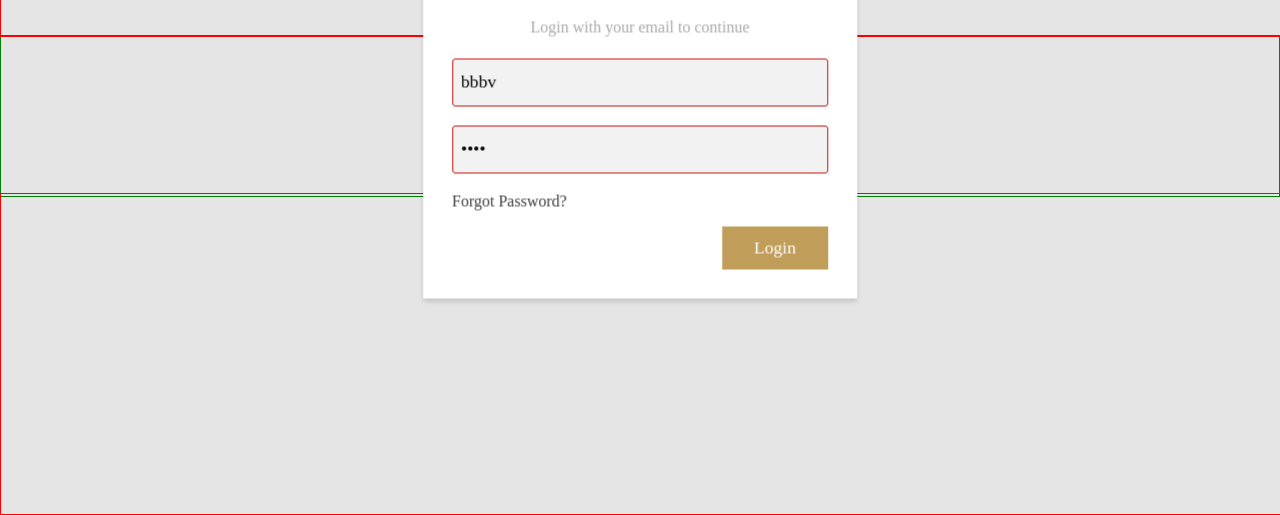
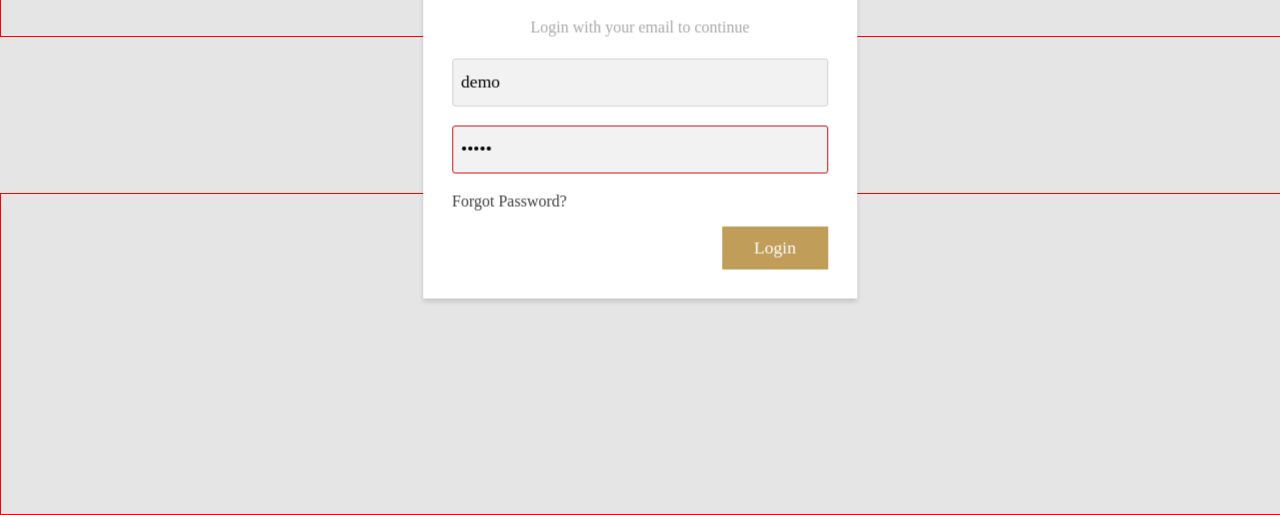
Before and after one commit to jeremygooch/login-transition, a plain HTML site: page index.html in a window 1280 px wide. Both pictures are taken after a click on the input "Login". Shown: the part 285-800 px from the top of the page. Drawn offline with Linux system fonts and the light colour scheme; a small style sheet from the web is missing.

Commit message:
Removed erroneous dom elements for the captured text between multiple logins. Also added in placeholder for success animation.

```diff
--- a/css/style.css
+++ b/css/style.css
@@ -183,7 +183,7 @@ h4 { color: #a9a9a9; }
     bottom: 0;
 }
 .left-panel, .right-panel {
-    border: 1px solid green;
+    /* border: 1px solid green; */
     width: 50vw; height: 20vh;
     position: absolute;
     top: 40vh;
@@ -195,7 +195,6 @@ h4 { color: #a9a9a9; }
 .right-panel {
     right: 0;
 }
-
 .remove-login {
-
+    border: 1px solid yellow;
 }
--- a/index.html
+++ b/index.html
@@ -23,10 +23,10 @@
 	    <h1>Login</h1>
 	    <h4>Login with your email to continue</h4>
 	    <span class="input-email-wrapper">
-	      <input class="form-input" type="text" name="email" value="bbbv" id="email" placeholder="Email (enter demo)">
+	      <input class="form-input" type="text" name="email" value="demo" id="email" placeholder="Email (enter demo)">
 	    </span>
 	    <span class="input-password-wrapper">
-	      <input class="form-input" type="password" name="password" value="aaaa" id="pass" placeholder="Password (enter demo)">
+	      <input class="form-input" type="password" name="password" value="demoA" id="pass" placeholder="Password (enter demo)">
 	    </span>
 	    <p><a href="javascript:;" id="password-reset-link">Forgot Password?</a></p>
 	    <div class="submit-wrapper">
--- a/js/login.js
+++ b/js/login.js
@@ -2,14 +2,10 @@ var settings = {
     general: {
 	capturedClassName: "capture",
 	errorClassName: "error",
+	loginAnimClassName: "remove-login",
 	username: "demo",
 	password: "demo"
     }
-};
-
-function focusField() {
-    var email = document.getElementById("email");
-    email.focus();
 };
 
 function serverRqst(fields) {
@@ -140,10 +136,12 @@ function formSubmit(form) {
 	    className	= "capturedText";
 
 	email.className = className;
+	email.id = "capturedEmail";
 	email.appendChild(eNode);
 	fields.email.parentNode.appendChild(email);
 
 	pass.className = className;
+	pass.id = "capturedPass";
 	pass.appendChild(pNode);
 	fields.password.parentNode.appendChild(pass);
 
@@ -175,30 +173,44 @@ function formSubmit(form) {
 	if (captureFields(fields)) {
 	    serverRqst(fields).then(function(status) {
 		if (status.passed) {
-	            console.log('show the login animation...');
+		    // Show the login animation
+		    var loginForm = document.getElementById("login-wrapper");
+		    loginForm.className += " " + settings.general.loginAnimClassName;
 		} else {
 	            // Release the fields
 	            (fields.email.classList).remove(settings.general.capturedClassName);
 	            (fields.password.classList).remove(settings.general.capturedClassName);
+		    var eCapturedText	= document.getElementById("capturedEmail"),
+			eParent		= eCapturedText.parentElement,
+			pCapturedText	= document.getElementById("capturedPass"),
+			pParent		= pCapturedText.parentElement;
+
+		    eParent.removeChild(eCapturedText);
+		    pParent.removeChild(pCapturedText);
 
 	            // And show the errors
-	            highlightField(settings.general.errorClassName, fields.email, fields.email.classList);
-	            highlightField(settings.general.errorClassName, fields.password, fields.password.classList);
+		    if (status.emailErr) {
+			highlightField(settings.general.errorClassName, fields.email, fields.email.classList);
+		    }
+		    if (status.passErr) {
+			highlightField(settings.general.errorClassName, fields.password, fields.password.classList);
+		    }
 		}
 	    }, function(error) {
-		console.error("Failed!", error);
+		console.error("Psuedo Server Request Failed! ", error);
 	    });
 	}
     }
 };
 
 function loginInit() {
+    var email = document.getElementById("email");
+    email.focus();
+
     var loginForm = document.getElementById("loginForm");
-
     loginForm.onsubmit=function(){
 	formSubmit(loginForm);
 	return false;
     };
 
-    focusField();
 };
```
